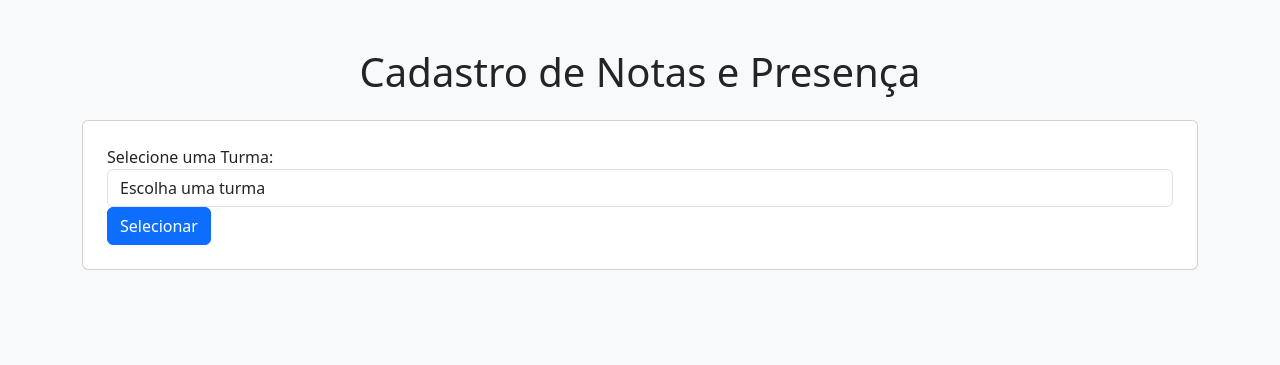
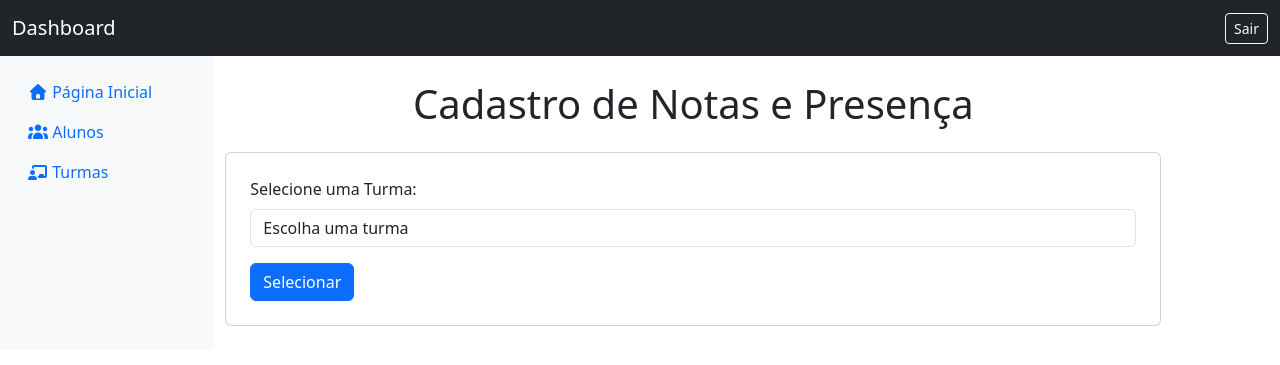
Before and after one commit to andreimeneghel/trabalho-cooperja, a PHP site: the page made by php/blog/templates/site/views/formNotas.php in a window 1280 px wide. Shown: the top 365 px of the page. Run offline with PHP 8.4, Linux system fonts and the light colour scheme; the template is opened without the code that fills it, so the values that code supplies are empty; the visitor is signed in with stand-in values (Sample User, id 1).

Commit message:
SIDEBAR E HEADER

```diff
--- a/php/blog/templates/site/views/dashboard.php
+++ b/php/blog/templates/site/views/dashboard.php
@@ -17,7 +17,7 @@ $BASE_URL = "http://" . $_SERVER['SERVER_NAME'] . ":" . $_SERVER['SERVER_PORT']
     <meta name="viewport" content="width=device-width, initial-scale=1.0">
     <title>Página de Professores</title>
 
-    <link href="https://cdn.jsdelivr.net/npm/bootstrap@5.3.3/dist/css/bootstrap.min.css" rel="stylesheet" integrity="sha384-QWTKZyjpPEjISv5WaRU9OFeRpok6YctnYmDr5pNlyT2bRjXh0JMhjY6hW+ALEwIH" crossorigin="anonymous">
+    <link href="https://cdn.jsdelivr.net/npm/bootstrap@5.3.0-alpha1/dist/css/bootstrap.min.css" rel="stylesheet">
     <link href="https://cdn.jsdelivr.net/npm/@fortawesome/fontawesome-free/css/all.min.css" rel="stylesheet">
 </head>
 
@@ -78,7 +78,8 @@ $BASE_URL = "http://" . $_SERVER['SERVER_NAME'] . ":" . $_SERVER['SERVER_PORT']
         </div>
     </div>
 
-    <script src="https://cdn.jsdelivr.net/npm/bootstrap@5.3.3/dist/js/bootstrap.bundle.min.js" integrity="sha384-kenU1KFdBIe4zVF0s0G1M5b4hcpxyD9F7jL+jjXkk+Q2h455rYXK/7HAuoJl+0I4" crossorigin="anonymous"></script>
+    <!-- Scripts -->
+    <script src="https://cdn.jsdelivr.net/npm/bootstrap@5.3.0-alpha1/dist/js/bootstrap.bundle.min.js"></script>
     <script src="https://cdn.jsdelivr.net/npm/feather-icons@4.28.0/dist/feather.min.js" integrity="sha384-uO3SXW5IuS1ZpFPKugNNWqTZRRglnUJK6UAZ/gxOX80nxEkN9NcGZTftn6RzhGWE" crossorigin="anonymous"></script>
     <script src="https://cdn.jsdelivr.net/npm/chart.js@2.9.4/dist/Chart.min.js" integrity="sha384-zNy6FEbO50N+Cg5wap8IKA4M/ZnLJgzc6w2NqACZaK0u0FXfOWRRJOnQtpZun8ha" crossorigin="anonymous"></script>
 </body>
--- a/php/blog/templates/site/views/formNotas.php
+++ b/php/blog/templates/site/views/formNotas.php
@@ -2,6 +2,7 @@
 session_start();
 
 use sistema\Suporte\Conexao;
+$BASE_URL = "http://" . $_SERVER['SERVER_NAME'] . ":" . $_SERVER['SERVER_PORT'] . "/sistema/backend/";
 
 $pdo = Conexao::getInstancia();
 
@@ -60,13 +61,26 @@ if (isset($_GET['turma_id'])) {
 <head>
     <meta charset="UTF-8">
     <meta name="viewport" content="width=device-width, initial-scale=1.0">
-    <title>Cadastro de Notas e Presença</title>
-    <link rel="stylesheet" href="https://cdn.jsdelivr.net/npm/bootstrap@5.3.3/dist/css/bootstrap.min.css">
+    <title>Página de Professores</title>
+
+    <link href="https://cdn.jsdelivr.net/npm/bootstrap@5.3.3/dist/css/bootstrap.min.css" rel="stylesheet" integrity="sha384-QWTKZyjpPEjISv5WaRU9OFeRpok6YctnYmDr5pNlyT2bRjXh0JMhjY6hW+ALEwIH" crossorigin="anonymous">
+    <link href="https://cdn.jsdelivr.net/npm/@fortawesome/fontawesome-free/css/all.min.css" rel="stylesheet">
 </head>
-<body class="bg-light">
 
-<div class="container mt-5">
-    <h1 class="text-center mb-4">Cadastro de Notas e Presença</h1>
+<body>
+
+    <!-- Incluir o Header -->
+    <?php include('header.php'); ?>
+
+    <div class="container-fluid p-0">
+        <div class="row m-0">
+
+            <!-- Incluir o Sidebar -->
+            <?php include('sidebar.php'); ?>
+
+            <div class="col-md-9">
+                <h1 class="text-center m-4">Cadastro de Notas e Presença</h1>
+
                 <?php if (isset($_SESSION['flash_message'])): ?>
                     <div class="alert alert-<?= $_SESSION['flash_message']['type'] ?> alert-dismissible fade show custom-alert" role="alert">
                         <?= $_SESSION['flash_message']['message'] ?>
@@ -74,11 +88,12 @@ if (isset($_GET['turma_id'])) {
                     </div>
                     <?php unset($_SESSION['flash_message']); ?>
                 <?php endif; ?>
-    <div class="card p-4 mb-4">
+
+                <div class="card p-4 mb-4 ">
                     <form action="" method="get">
                         <div class="form-group">
                             <label for="turma_id">Selecione uma Turma:</label>
-                <select name="turma_id" id="turma_id" class="form-control" required>
+                            <select name="turma_id" id="turma_id" class="form-control mt-2" required>
                                 <option value="">Escolha uma turma</option>
                                 <?php foreach ($turmas as $turma): ?>
                                     <option value="<?= htmlspecialchars($turma['id']) ?>" <?= (isset($_GET['turma_id']) && $_GET['turma_id'] == $turma['id']) ? 'selected' : '' ?>>
@@ -102,7 +117,7 @@ if (isset($_GET['turma_id'])) {
                             </div>
                         <?php endif; ?>
 
-                <button type="submit" class="btn btn-primary">Selecionar</button>
+                        <button type="submit" class="btn mt-3 btn-primary">Selecionar</button>
                     </form>
                 </div>
 
@@ -132,7 +147,7 @@ if (isset($_GET['turma_id'])) {
                                                 <input type="number" name="nota[<?= htmlspecialchars($aluno['id']) ?>]" min="0" max="10" step="0.01" class="form-control">
                                             </td>
                                             <td>
-                                    <input name="data"  class="form-control" value="<?= date('d/m/Y');?>" readonly>
+                                                <input name="data" class="form-control" value="<?= date('d/m/Y'); ?>" readonly>
                                             </td>
                                         </tr>
                                     <?php endforeach; ?>
@@ -147,11 +162,9 @@ if (isset($_GET['turma_id'])) {
                     </div>
                 <?php endif; ?>
             </div>
+        </div>
 
-<script src="https://code.jquery.com/jquery-3.5.1.slim.min.js"></script>
-<script src="https://maxcdn.bootstrapcdn.com/bootstrap/4.5.2/js/bootstrap.bundle.min.js"></script>
-
-
+        <script src="https://cdn.jsdelivr.net/npm/bootstrap@5.3.0-alpha1/dist/js/bootstrap.bundle.min.js"></script>
 </body>
 
 </html>
--- a/php/blog/templates/site/views/header.php
+++ b/php/blog/templates/site/views/header.php
@@ -1,11 +1,11 @@
-<header class="navbar navbar-dark sticky-top bg-dark flex-md-nowrap p-0 shadow">
-    <a class="navbar-brand col-md-3 col-lg-2 me-0 px-3 fs-6" href="#">Colégio do Zantin</a>
-    <button class="navbar-toggler position-absolute d-md-none collapsed" type="button" data-bs-toggle="collapse" data-bs-target="#sidebarMenu" aria-controls="sidebarMenu" aria-expanded="false" aria-label="Toggle navigation">
-        <span class="navbar-toggler-icon"></span>
-    </button>
-    <div class="navbar-nav">
-        <div class="nav-item text-nowrap">
-            <a class="nav-link px-3" href="<?= $BASE_URL ?>logout.php">Sair</a>
+<header class="navbar navbar-expand-md navbar-dark bg-dark sticky-top">
+    <div class="container-fluid">
+        <button class="navbar-toggler me-2" type="button" data-bs-toggle="collapse" data-bs-target="#sidebarMenu" aria-controls="sidebarMenu" aria-expanded="false" aria-label="Toggle navigation">
+            <span class="navbar-toggler-icon"></span>
+        </button>
+        <a class="navbar-brand" href="#">Dashboard</a>
+        <div class="d-flex ms-auto">
+            <a class="btn btn-outline-light btn-sm" href="<?= $BASE_URL ?>logout.php">Sair</a>
         </div>
     </div>
 </header>
--- a/php/blog/templates/site/views/sidebar.php
+++ b/php/blog/templates/site/views/sidebar.php
@@ -1,4 +1,4 @@
-<nav id="sidebarMenu" class="col-md-3 col-lg-2 d-md-block bg-light sidebar">
+<nav id="sidebarMenu" class="col-md-3 col-lg-2 d-md-block bg-light sidebar collapse">
     <div class="position-sticky pt-3 sidebar-sticky">
         <ul class="nav flex-column">
             <li class="nav-item">
```
Lines whose indentation alone changed are shown as unchanged.
